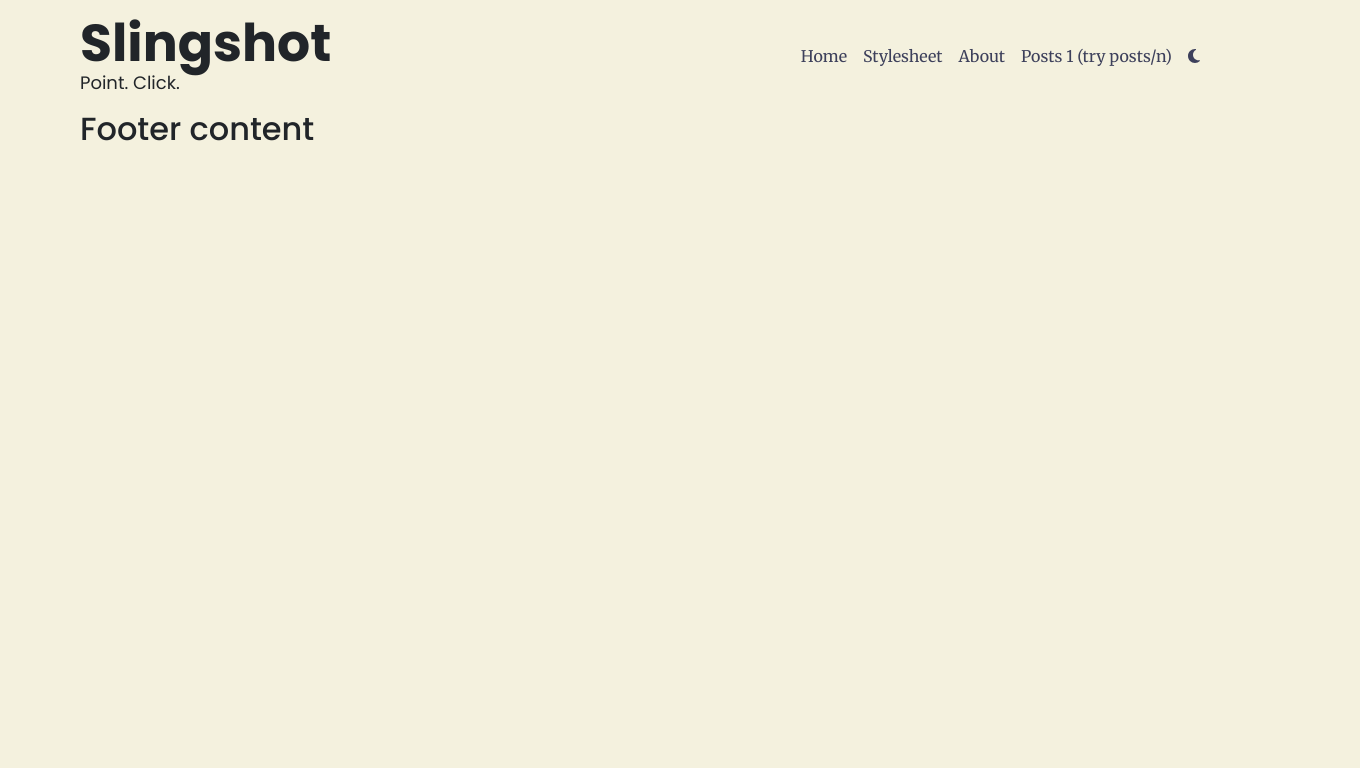
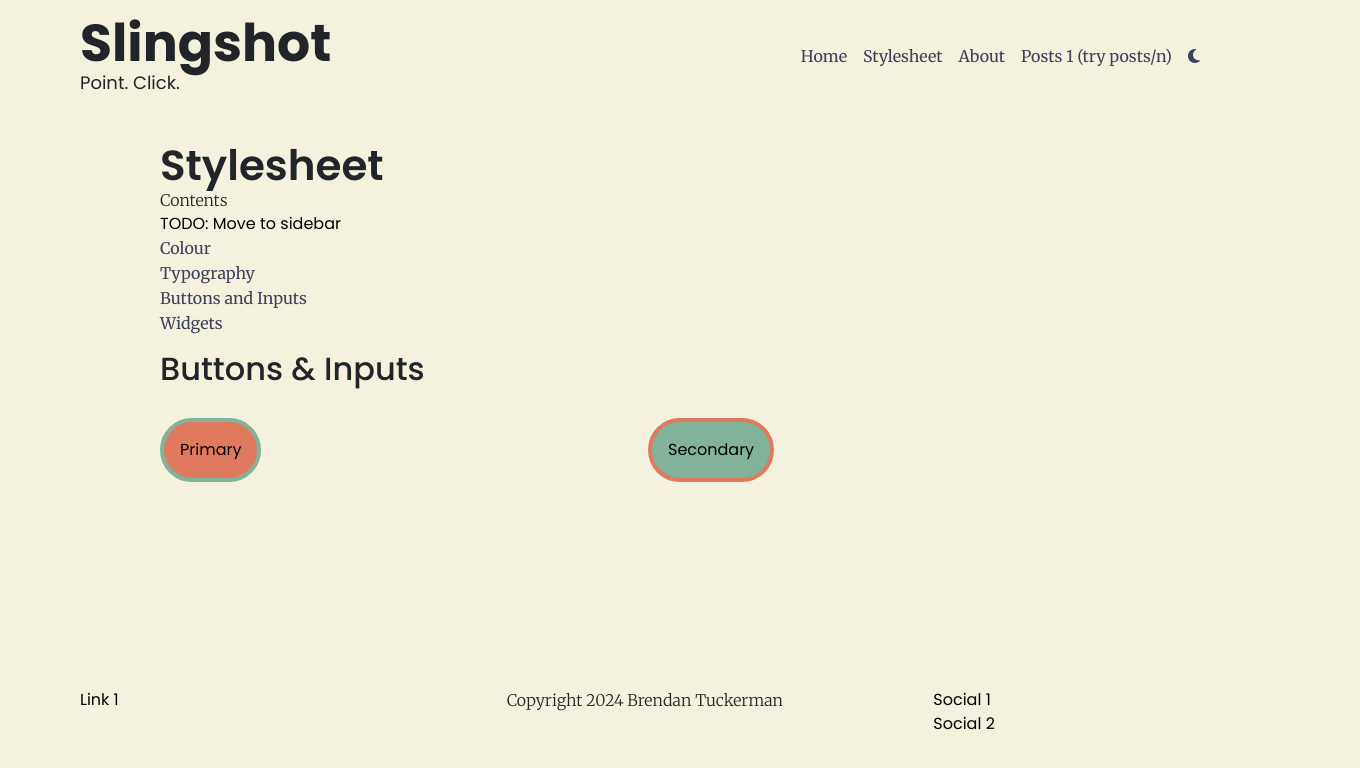
Before and after one commit to brendantuckerman/Sandman, a Nuxt app: page /stylesheet/inputs in a window 1280 px wide. Shown: the top 768 px of the page, 1360 px wide, since content can reach past the window. Built offline with nearby package versions, Linux system fonts and the light colour scheme.

Commit message:
Changes to colour page as well as structure for stylesheet

```diff
--- a/app.vue
+++ b/app.vue
@@ -1,13 +1,12 @@
 <template>
-  <div :class="{'dark': isDarkMode}">
-  <div class="container">
-    <header class="flex justify-between items-center">
+  <div class='container page-container relative min-h-screen'>
+    <header class="flex justify-between items-center pb-8">
       <div>
-        <h1>Slingshot </h1>
-        <h5> Point. Click.</h5>
+        <h1>{{ SiteName }}</h1>
+        <h5>{{ TagLine }}</h5>
       </div>
       <nav>
-        <ul class="flex justify-between items-center gap-4">
+        <ul class="hidden sm:flex justify-between items-center gap-4">
           <li><NuxtLink to="/">Home</NuxtLink></li>
           <li><NuxtLink to="/stylesheet">Stylesheet</NuxtLink></li>
           <li><NuxtLink to="/about">About</NuxtLink></li>
@@ -17,12 +16,21 @@
       </nav>
 
     </header>
-    <main class="container">
+    <main class="container pb-64">
       <NuxtPage />
     </main>
     <footer>
-      <h3>Footer content</h3>
+      <GlobalFooter />
     </footer>
+
   </div>
-</div>
 </template>
+
+<script setup>
+
+// Todo put this in GlobalHeader
+const SiteName = "Slingshot";
+const TagLine = "Point. Click."
+
+
+</script>
--- a/assets/css/main.css
+++ b/assets/css/main.css
@@ -46,7 +46,7 @@
 
     p,
     span{
-        @apply text-grey-dark font-serif font-light;
+        @apply text-grey-darkest font-serif font-light;
         @apply dark:text-retro-white;
     }
 
--- a/components/ButtonAction.vue
+++ b/components/ButtonAction.vue
@@ -51,13 +51,18 @@ defineProps({
 <style scoped>
 
     button{
-        @apply p-2 rounded border border-2 border-retro-green;
+        @apply p-4 rounded-full border border-4;
+        @apply max-w-fit;
         @apply dark:text-retro-white;
         @apply hover:bg-retro-green hover:underline;
     }
 
+    .primary{
+        @apply border-retro-green bg-retro-red;
+    }
+
     .secondary{
-        @apply border-retro-red;
+        @apply border-retro-red bg-retro-green;
         @apply hover:bg-retro-red;
     }
 
--- /dev/null
+++ b/components/GlobalFooter.vue
@@ -0,0 +1,55 @@
+<template>
+  <div class="footer-wrapper h-28 absolute bottom-0 w-screen">
+    <div class="grid grid-cols-2 sm:grid-cols-3 sm:grid-rows-2">
+      <nav>
+        <ul>
+          <li>Link 1</li>
+        </ul>
+      </nav>
+      <div class="footer-center-text">
+        <p>{{ centertext }}</p>
+        <slot />
+      </div>
+      <div class="socials">
+        <ul>
+          <!-- TODO icon if available, title if not -->
+          <li v-for="item in socials">{{ item }}</li>
+        </ul>
+      </div>
+    </div>
+  </div>
+</template>
+
+<script setup lang="ts">
+import type { PropType } from 'vue';
+
+defineProps({
+  socials: {
+    type: Array,
+    default: ['Social 1', 'Social 2'],
+  },
+  type: {
+    type: String as PropType<'button' | 'submit' | 'reset'>,
+    default: 'button',
+  },
+   centertext: {
+    type: String,
+    default: 'Copyright 2024 Brendan Tuckerman'
+  },
+  name: {
+    type: String,
+    default: '',
+  },
+  ariaDescribedby: {
+    type: String,
+  },
+  size: {
+    type: String as PropType<'small' | 'medium' | 'large'>,
+    default: 'medium',
+  },
+  borderColor: {
+    type: String as PropType<'primary' | 'secondary'>,
+    default: 'primary',
+  },
+});
+</script>
--- a/components/ToggleSwitch.vue
+++ b/components/ToggleSwitch.vue
@@ -9,12 +9,11 @@
   >
     <a class="button button-toggle switch">
       <div v-if="isDarkMode">
-            <font-awesome-icon icon="fa-solid fa-sun" />
+        <font-awesome-icon :icon="['fas', 'sun']" />
       </div>
       <div v-else-if="!isDarkMode">
         <font-awesome-icon :icon="['fas', 'moon']" />
       </div>
-
     </a>
   </div>
 </template>
@@ -29,18 +28,15 @@ export default {
     };
   },
 
-
   watch: {
     isDarkMode(newValue, oldValue){
         this.toggleDarkClass();
-        console.log(this.isDarkMode);
     }
   },
 
   methods: {
     toggleMode() {
        this.isDarkMode = !this.isDarkMode;
-
     },
 
     toggleDarkClass(){
--- a/pages/stylesheet.vue
+++ b/pages/stylesheet.vue
@@ -1,53 +1,15 @@
 <template>
     <h2>Stylesheet</h2>
-    <div class="typography flex flex-col gap-4 py-4">
-         <h3>Typography</h3>
-         <h1>H1</h1>
-         <h2>H2</h2>
-         <h3>H3</h3>
-         <h4>H4</h4>
-         <h5>H5</h5>
+    <p>Contents</p>
+    <ul>
+        <li>TODO: Move to sidebar</li>
+        <li><a href="/stylesheet/color">Colour</a></li>
+        <li><a href="/stylesheet/typography">Typography</a></li>
+        <li><a href="/stylesheet/inputs">Buttons and Inputs</a></li>
+        <li><a href="/stylesheet/widgets">Widgets</a></li>
+    </ul>
 
-
-        <h3> &lt;p&gt;</h3>
-        <p>Lorem ipsum dolor sit amet, consectetur adipiscing elit. Ut iaculis massa vel velit egestas, vitae pharetra velit ultricies. Vivamus sed mi non dolor maximus efficitur. Ut vitae tortor quis mi finibus condimentum dictum sed eros. Nunc commodo dolor et nulla facilisis, dapibus imperdiet lorem ullamcorper. Etiam sit amet dolor elementum leo cursus posuere vitae blandit mauris. Donec scelerisque volutpat nisl, nec ultrices est consequat sit amet. Phasellus felis tortor, malesuada nec venenatis tempor, condimentum vestibulum ex. </p>
-        <h3> &lt;a&gt;</h3>
-        <a href="/stylesheet">This is an anchor</a>
-
-        <div class="color pb-4 flex flex-col gap-6">
-            <h3>Color</h3>
-            <h4>Retro</h4>
-            <div class="py-4 grid grid-cols-5 items-center">
-                <div class="bg-retro-white h-28 w-28  border-2 border-grey-darkest rounded">White (#f4f1de)</div>
-                <div class="bg-retro-red h-28 w-28  border-2 border-grey-darkest rounded">Red (#e07a5f)</div>
-                <div class="bg-retro-blue h-28 w-28  border-2 border-grey-darkest rounded text-retro-white">Blue (#3d405b)</div>
-                <div class="bg-retro-green h-28 w-28  border-2 border-grey-darkest rounded">Green (#81b29a)</div>
-                <div class="bg-retro-yellow h-28 w-28  border-2 border-grey-darkest rounded">Yellow (#f2cc8f)</div>
-            </div>
-            <h4>Grey</h4>
-            <div class="py-4 grid grid-cols-5 items-center">
-                <div class="bg-grey-darkest text-retro-white h-28 w-28  border-2 border-grey-darkest rounded">grey-darkest</div>
-                <div class="bg-grey-dark text-retro-white h-28 w-28  border-2 border-grey-darkest rounded">grey-dark</div>
-                <div class="bg-grey-default text-retro-white h-28 w-28  border-2 border-grey-darkest rounded">grey-default</div>
-                <div class="bg-grey-light text-grey-darkest h-28 w-28  border-2 border-grey-darkest rounded">grey-light</div>
-                <div class="bg-grey-lightest text-grey-darkest h-28 w-28  border-2 border-grey-darkest rounded">grey-lightest</div>
-            </div>
-        </div>
-
-        <h3>Buttons</h3>
-
-        <div class="py-4 grid grid-cols-2 gap-4 items-center">
-            <ButtonAction
-                text="Primary"
-            >
-            </ButtonAction>
-
-            <ButtonAction
-                border-color="secondary"
-                text="Secondary"
-                >
-            </ButtonAction>
-        </div>
-
+    <div class="stylesheet-container flex flex-col gap-4 py-4">
+        <NuxtPage />
     </div>
 </template>
--- /dev/null
+++ b/pages/stylesheet/color.vue
@@ -0,0 +1,29 @@
+<template>
+    <div class="color pb-4 flex flex-col gap-6">
+            <h3>Color</h3>
+            <h4>Retro</h4>
+            <div class="color-box h-72 overflow-hidden grid grid-cols-5 gap-2">
+                <div class="bg-retro-red h-full -skew-y-[20deg]"></div>
+                <div class="bg-retro-white h-full -skew-y-[20deg]"></div>
+                <div class="bg-retro-blue h-full -skew-y-[20deg]"></div>
+                <div class="bg-retro-green h-full -skew-y-[20deg]"></div>
+                <div class="bg-retro-yellow h-full -skew-y-[20deg]"></div>
+            </div>
+            <div class="py-4 grid grid-cols-5 items-center">
+                <div class="bg-retro-red h-28 w-28  border-2 border-grey-darkest rounded">Red (#e07a5f)</div>
+                <div class="bg-retro-white h-28 w-28  border-2 border-grey-darkest rounded">White (#f4f1de)</div>
+                <div class="bg-retro-blue h-28 w-28  border-2 border-grey-darkest rounded text-retro-white">Blue (#3d405b)</div>
+                <div class="bg-retro-green h-28 w-28  border-2 border-grey-darkest rounded">Green (#81b29a)</div>
+                <div class="bg-retro-yellow h-28 w-28  border-2 border-grey-darkest rounded">Yellow (#f2cc8f)</div>
+            </div>
+            <h4>Grey</h4>
+            <div class="py-4 grid grid-cols-5 items-center">
+                <div class="bg-grey-darkest text-retro-white h-28 w-28  border-2 border-grey-darkest rounded">grey-darkest</div>
+                <div class="bg-grey-dark text-retro-white h-28 w-28  border-2 border-grey-darkest rounded">grey-dark</div>
+                <div class="bg-grey-default text-retro-white h-28 w-28  border-2 border-grey-darkest rounded">grey-default</div>
+                <div class="bg-grey-light text-grey-darkest h-28 w-28  border-2 border-grey-darkest rounded">grey-light</div>
+                <div class="bg-grey-lightest text-grey-darkest h-28 w-28  border-2 border-grey-darkest rounded">grey-lightest</div>
+            </div>
+        </div>
+
+</template>
--- /dev/null
+++ b/pages/stylesheet/inputs.vue
@@ -0,0 +1,16 @@
+<template>
+    <h3>Buttons & Inputs</h3>
+
+        <div class="py-4 grid grid-cols-2 gap-4 items-center">
+            <ButtonAction
+                text="Primary"
+            >
+            </ButtonAction>
+
+            <ButtonAction
+                border-color="secondary"
+                text="Secondary"
+                >
+            </ButtonAction>
+        </div>
+</template>
--- /dev/null
+++ b/pages/stylesheet/typography.vue
@@ -0,0 +1,18 @@
+<template>
+    <div>
+      <div class="typography flex flex-col gap-4 py-4">
+         <h3>Typography</h3>
+         <h1>H1</h1>
+         <h2>H2</h2>
+         <h3>H3</h3>
+         <h4>H4</h4>
+         <h5>H5</h5>
+
+
+        <h3> &lt;p&gt;</h3>
+        <p>Lorem ipsum dolor sit amet, consectetur adipiscing elit. Ut iaculis massa vel velit egestas, vitae pharetra velit ultricies. Vivamus sed mi non dolor maximus efficitur. Ut vitae tortor quis mi finibus condimentum dictum sed eros. Nunc commodo dolor et nulla facilisis, dapibus imperdiet lorem ullamcorper. Etiam sit amet dolor elementum leo cursus posuere vitae blandit mauris. Donec scelerisque volutpat nisl, nec ultrices est consequat sit amet. Phasellus felis tortor, malesuada nec venenatis tempor, condimentum vestibulum ex. </p>
+        <h3> &lt;a&gt;</h3>
+        <a href="/stylesheet">This anchor takes you back to the Stylesheet</a>
+      </div>
+    </div>
+  </template>
--- /dev/null
+++ b/pages/stylesheet/widgets.vue
@@ -0,0 +1,4 @@
+<template>
+    <h3>Widgets</h3>
+    <slot />
+</template>
```
Lines whose indentation alone changed are shown as unchanged.
